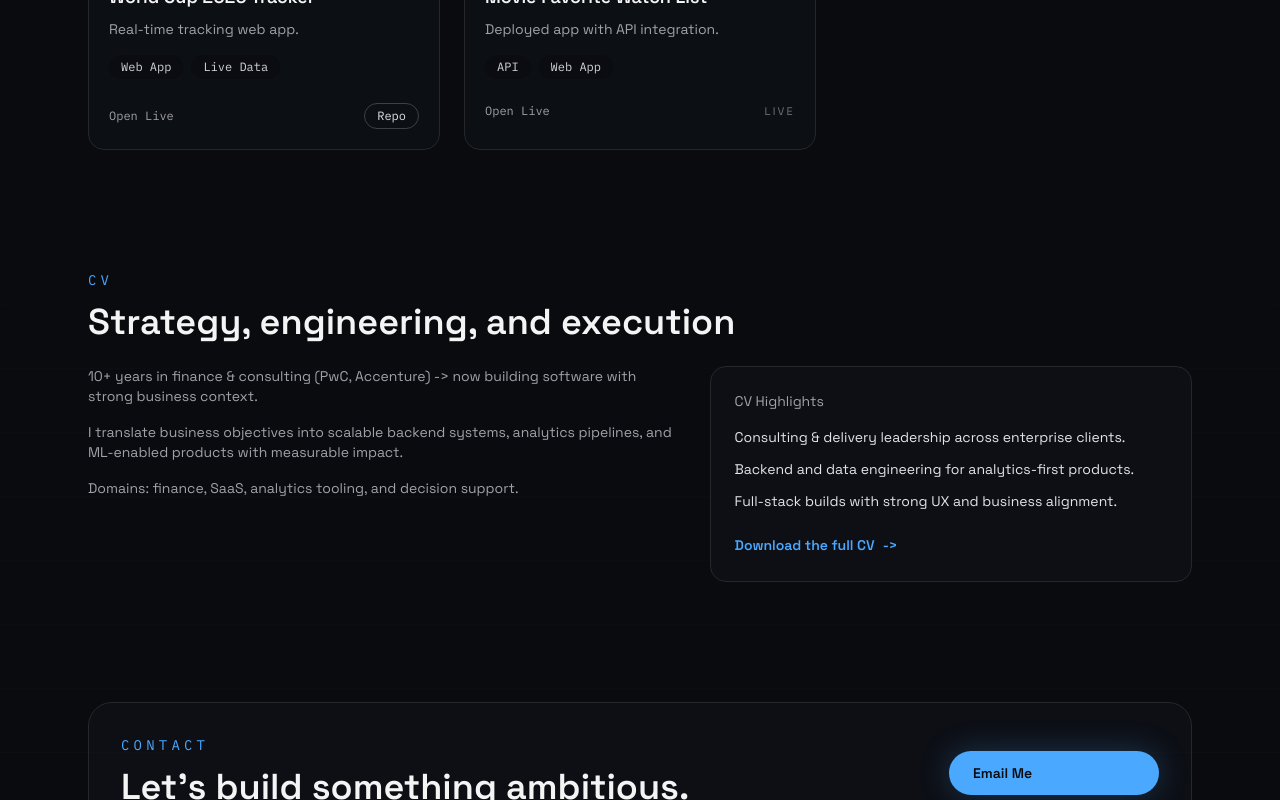
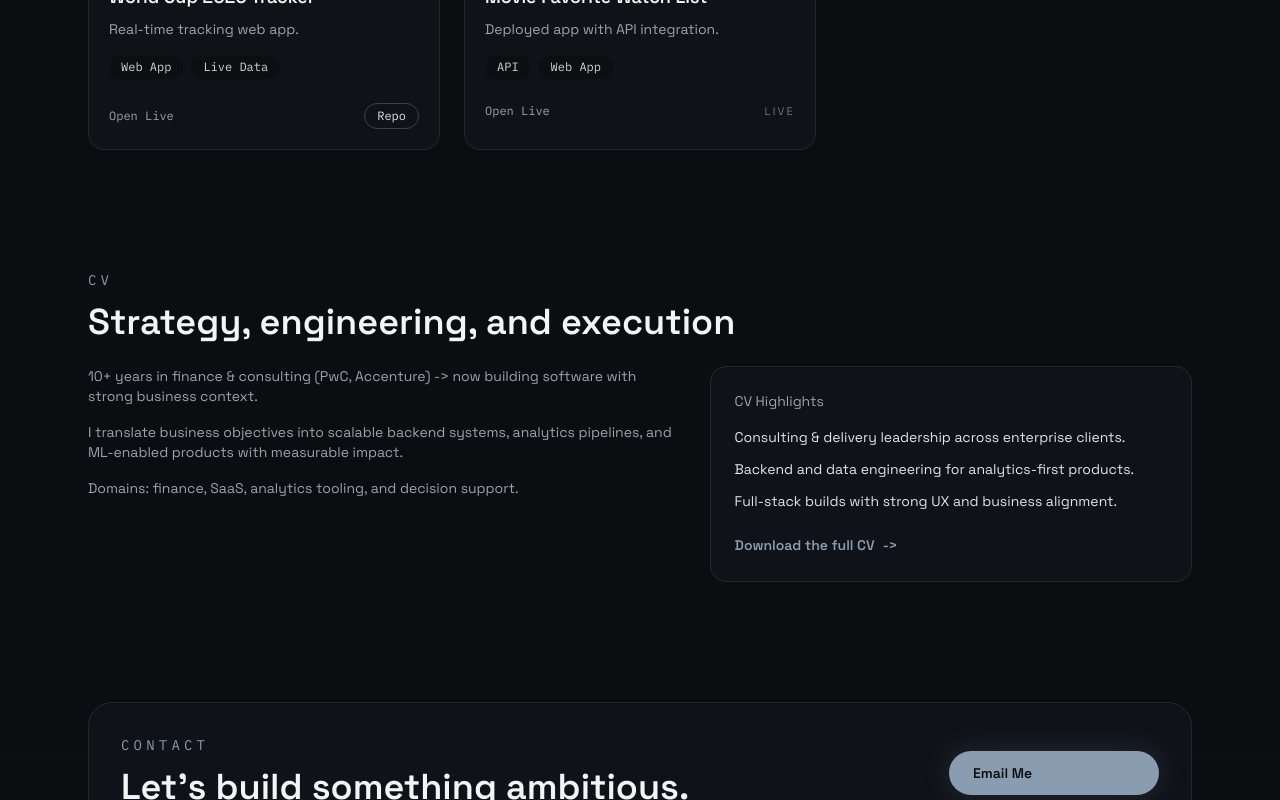
Before and after one commit to Hishamkhashman1/portfolio, a Next.js app: page / in a window 1280 px wide. Shown: the part 2000-2800 px from the top of the page. Built offline with nearby package versions, Linux system fonts and the light colour scheme.

Commit message:
changed color palette

```diff
--- a/app/globals.css
+++ b/app/globals.css
@@ -17,23 +17,23 @@ html {
 body {
   margin: 0;
   min-height: 100vh;
-  background-color: #0a0b0f;
-  color: #e4e7ec;
+  background-color: #0b0d10;
+  color: #d9dde3;
   font-feature-settings: "ss01" on, "ss02" on;
 }
 
 ::selection {
-  background: rgba(74, 168, 255, 0.25);
+  background: rgba(138, 156, 175, 0.2);
 }
 
 @layer utilities {
   .bg-tech {
     position: relative;
-    background-color: #0a0b0f;
+    background-color: #0b0d10;
     background-image: linear-gradient(
         180deg,
-        rgba(11, 15, 26, 0.92) 0%,
-        rgba(10, 11, 15, 1) 60%
+        rgba(14, 16, 20, 0.92) 0%,
+        rgba(11, 13, 16, 1) 60%
       ),
       theme("backgroundImage.grid-fade");
     background-size: 100% 100%;
@@ -74,10 +74,10 @@ body {
   }
 
   .text-glow {
-    text-shadow: 0 0 18px rgba(74, 168, 255, 0.35);
+    text-shadow: 0 0 18px rgba(138, 156, 175, 0.22);
   }
 
   .card-sheen {
-    background: linear-gradient(135deg, rgba(74, 168, 255, 0.12), rgba(17, 21, 29, 0.6));
+    background: linear-gradient(135deg, rgba(138, 156, 175, 0.08), rgba(20, 25, 34, 0.7));
   }
 }
--- a/tailwind.config.ts
+++ b/tailwind.config.ts
@@ -9,18 +9,22 @@ const config: Config = {
         mono: ["var(--font-mono)", "ui-monospace", "SFMono-Regular"]
       },
       colors: {
-        night: "#0a0b0f",
-        haze: "#11151d",
-        electric: "#4aa8ff",
-        ember: "#fcbf49"
+        night: "#0b0d10",
+        haze: "#141922",
+        electric: "#8a9caf",
+        ember: "#c5a36b",
+        amber: {
+          200: "#9aa7b6",
+          300: "#8796a8"
+        }
       },
       boxShadow: {
-        glow: "0 0 30px rgba(74, 168, 255, 0.25)",
-        glowStrong: "0 0 50px rgba(74, 168, 255, 0.45)"
+        glow: "0 0 30px rgba(138, 156, 175, 0.18)",
+        glowStrong: "0 0 50px rgba(138, 156, 175, 0.28)"
       },
       backgroundImage: {
         "grid-fade":
-          "radial-gradient(circle at 20% 10%, rgba(74, 168, 255, 0.18), transparent 55%), radial-gradient(circle at 80% 20%, rgba(74, 168, 255, 0.08), transparent 60%)"
+          "radial-gradient(circle at 20% 10%, rgba(138, 156, 175, 0.12), transparent 55%), radial-gradient(circle at 80% 20%, rgba(138, 156, 175, 0.06), transparent 60%)"
       },
       backgroundSize: {
         grid: "100% 100%, 100% 100%"
```
